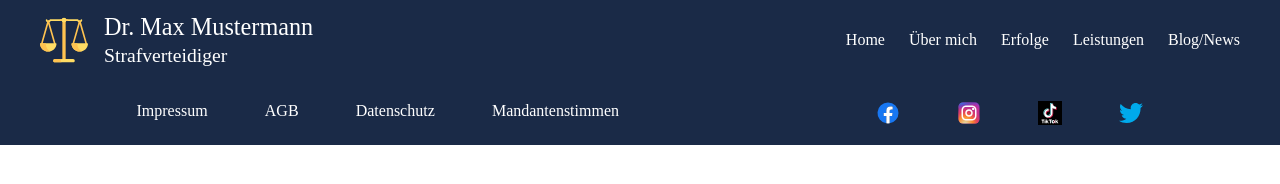
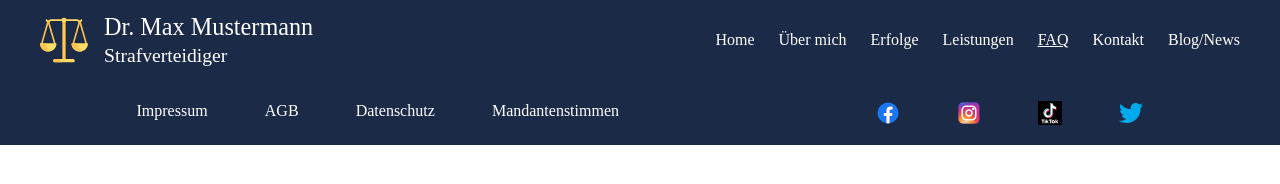
Before and after one commit to mwima1980/Rechtsanwalt_Mustermann, a plain HTML site: page src/pages/FAQ.html in a window 1280 px wide. Drawn offline with Linux system fonts and the light colour scheme.

Commit message:
faq und Kontakt im header hinzugefügt

```diff
--- a/src/pages/FAQ.html
+++ b/src/pages/FAQ.html
@@ -35,6 +35,8 @@
               <li><a href="/src/pages/ueber_mich.html">Über mich</a></li>
               <li><a href="/src/pages/Erfolge.html">Erfolge</a></li>
               <li><a href="/src/pages/Leistungen.html">Leistungen</a></li>
+              <li><a href="/src/pages/FAQ.html">FAQ</a></li>
+              <li><a href="/src/pages/Kontakt.html">Kontakt</a></li>
               <li><a href="/src/pages/Blog_News.html">Blog/News</a></li>
             </ul>
           </nav>
@@ -46,6 +48,8 @@
               <li><a href="/src/pages/ueber_mich.html">Über mich</a></li>
               <li><a href="/src/pages/Erfolge.html">Erfolge</a></li>
               <li><a href="/src/pages/Leistungen.html">Leistungen</a></li>
+              <li><a aria-current="page" href="/src/pages/FAQ.html">FAQ</a></li>
+              <li><a href="/src/pages/Kontakt.html">Kontakt</a></li>
               <li><a href="/src/pages/Blog_News.html">Blog/News</a></li>
             </ul>
           </nav>
```
Also changed, not shown: src/pages/AGB.html (+2 -0 lines), src/pages/Blog_News.html (+4 -0 lines), src/pages/Datenschutz.html (+4 -0 lines), src/pages/Erfolge.html (+4 -0 lines), src/pages/Impressum.html (+4 -0 lines), src/pages/Kontakt.html (+4 -0 lines), src/pages/Leistungen.html (+4 -0 lines), src/pages/Mandantenstimmen.html (+4 -0 lines), src/pages/home.html (+4 -0 lines), src/pages/ueber_mich.html (+4 -0 lines).
